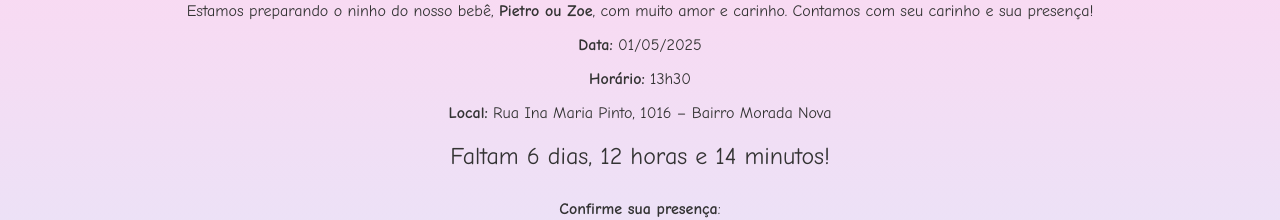
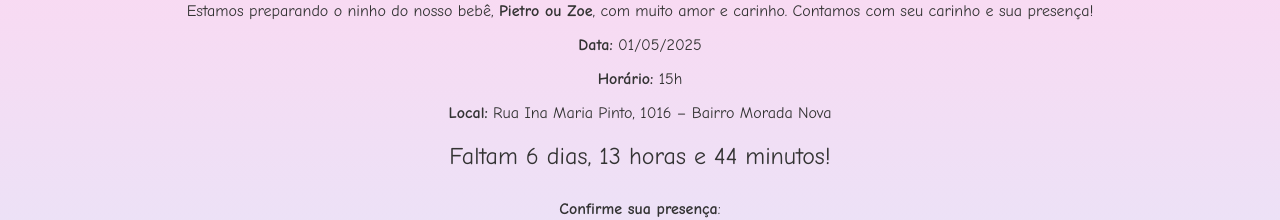
Before and after one commit to JenniferErick/Cha-revelacao, a plain HTML site: page index.html in a window 1280 px wide. Shown: the part 141-361 px from the top of the page. Drawn offline with Linux system fonts and the light colour scheme.

Commit message:
index.html

```diff
--- a/index.html
+++ b/index.html
@@ -72,7 +72,7 @@
     <p><strong>Jennifer Johanson & Erick Sander</strong> convidam você para o nosso Chá Revelação + Chá de Fralda!</p>
     <p>Estamos preparando o ninho do nosso bebê, <strong>Pietro ou Zoe</strong>, com muito amor e carinho. Contamos com seu carinho e sua presença!</p>
     <p><strong>Data:</strong> 01/05/2025</p>
-    <p><strong>Horário:</strong> 13h30</p>
+    <p><strong>Horário:</strong> 15h</p>
     <p><strong>Local:</strong> Rua Ina Maria Pinto, 1016 – Bairro Morada Nova</p>
 
     <div class="countdown" id="countdown"></div>
@@ -101,7 +101,7 @@
 
   <script>
     const countdownElement = document.getElementById('countdown');
-    const eventDate = new Date("2025-05-01T13:30:00").getTime();
+    const eventDate = new Date("2025-05-01T15:00:00").getTime();
 
     const countdown = setInterval(function() {
       const now = new Date().getTime();
```
